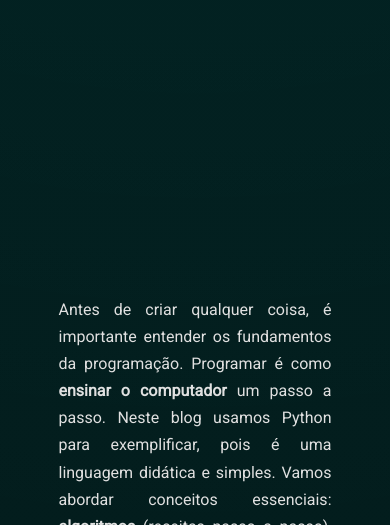
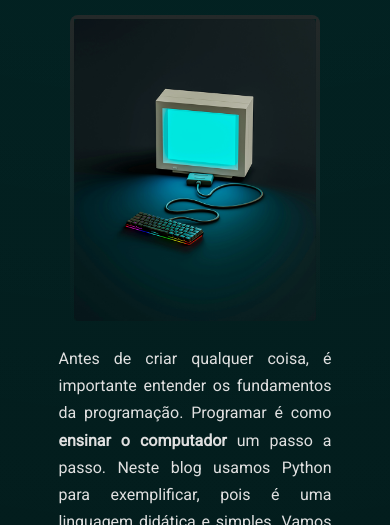
Before and after one commit to dominioliveiranascimento/proj-ext, a plain HTML site: page index.html in a window 390 px wide. Shown: the part 692-1217 px from the top of the page. Drawn offline with Linux system fonts and the light colour scheme.

Commit message:
Add files via upload

```diff
--- a/css/style.css
+++ b/css/style.css
@@ -131,6 +131,7 @@ pre {
   border-radius: 8px;
   position: relative;
   top: -280px;
+  right: -150px;
   z-index: 2;
   shape-outside: inset(0 round 8px);
   border: 4px solid transparent;
@@ -139,13 +140,18 @@ pre {
 
 }
 
-@media (max-width: 900px) {
+@media (max-width: 600px) {
   .intro-img {
     float: none;
+    width: 100%;
+    max-width: 250px;
+    margin: 20px auto;
     display: block;
-    margin: 0 auto 30px auto;
-    width: 80%;
+
+    position: static;
+    top: unset;
+    right: unset;
+
     shape-outside: none;
-    clip-path: none;
   }
 }
```
